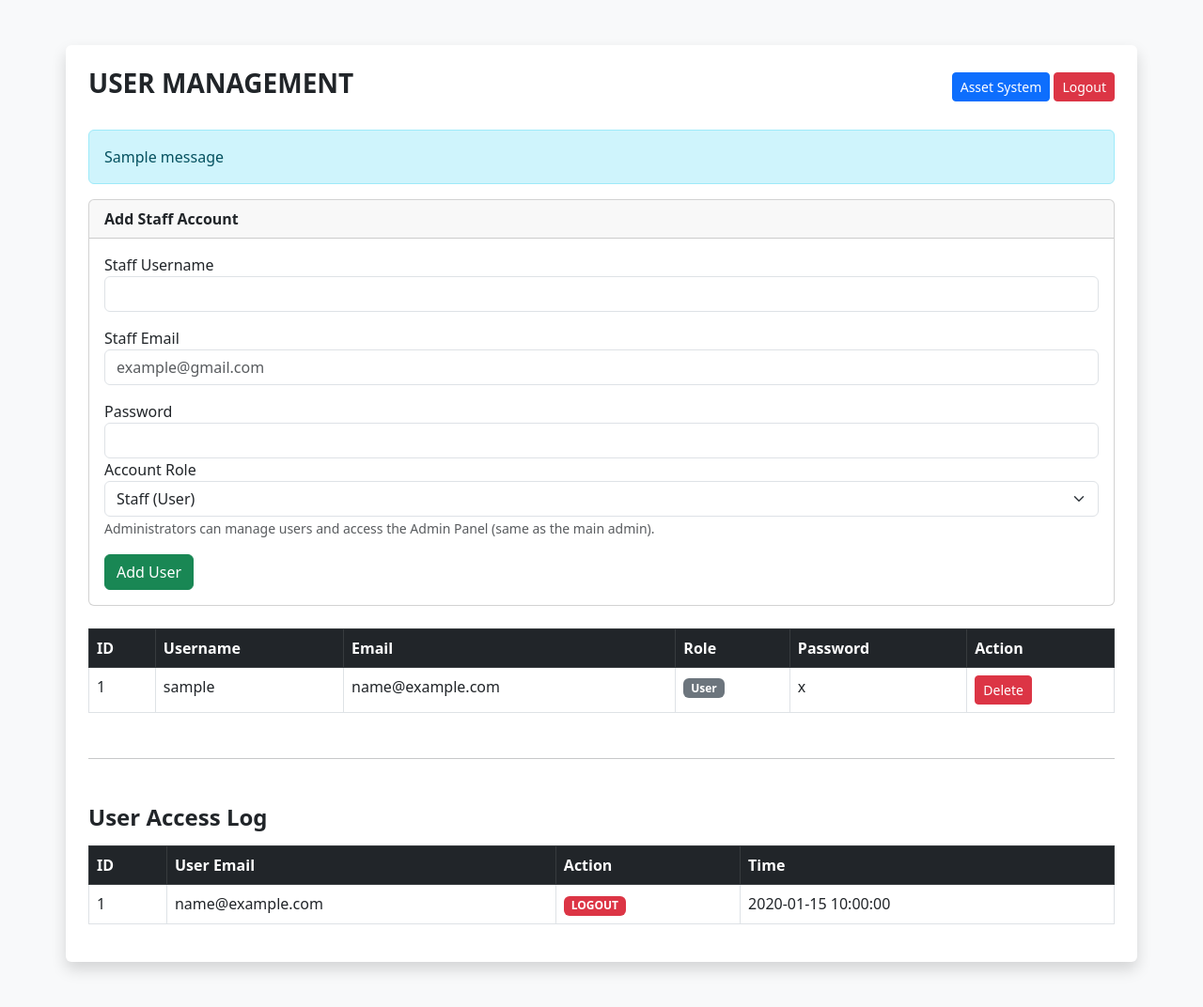
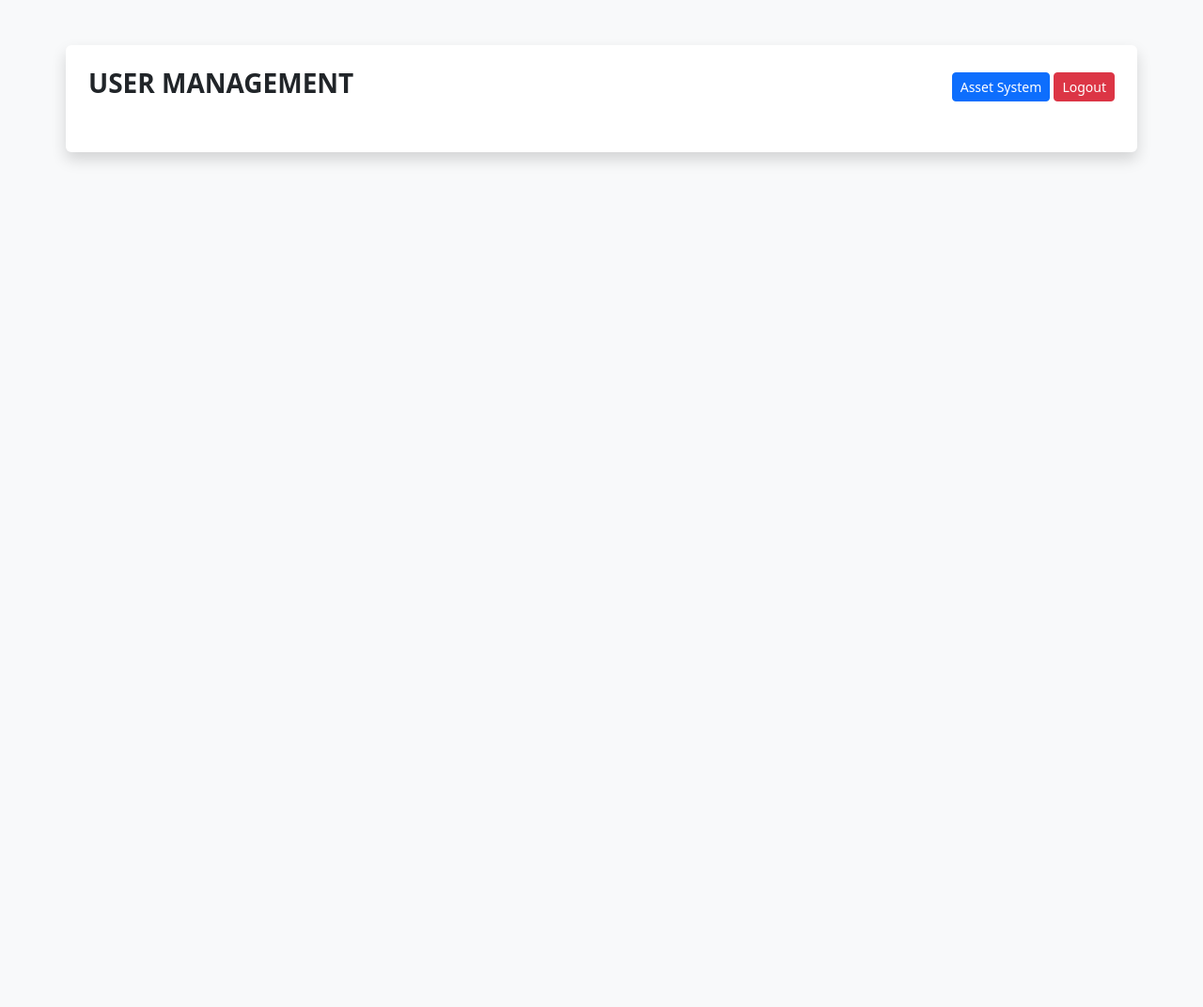
Before and after one commit to Fakhrul0029/Asset-Tracker-System-New-, a Flask app: page /admin in a window 1280 px wide. Shown: the whole page at 94% size. After the commit the page ends 173 px from the top, so only its background shows below. Run offline with Flask 3, Linux system fonts and the light colour scheme; the visitor is signed in with stand-in values (Sample User, id 1); one stand-in notice (Sample message) is shown; a database or web service that is not in the repository returns one stand-in record (values such as "Sample title"); some libraries are stand-ins or nearby versions.

Commit message:
Clean up admin.html by removing unused sections
Removed user management form and flash messages from admin panel.

```diff
--- a/templates/admin.html
+++ b/templates/admin.html
@@ -14,7 +14,6 @@
 
 <div class="container bg-white p-4 rounded shadow">
 
-    <!-- TOP BAR -->
     <motion class="d-flex justify-content-between align-items-center mb-4">
 
         <h3 class="fw-bold">
@@ -40,258 +39,3 @@
         </motion>
 
     </motion>
-
-    <!-- FLASH MESSAGE -->
-    {% with messages = get_flashed_messages() %}
-        {% if messages %}
-            {% for m in messages %}
-
-            <div class="alert alert-info">
-
-                {{ m }}
-
-            </div>
-
-            {% endfor %}
-        {% endif %}
-    {% endwith %}
-
-    <!-- ADD USER -->
-    <div class="card mb-4">
-
-        <motion class="card-header fw-bold">
-
-            Add Staff Account
-
-        </motion>
-
-        <div class="card-body">
-
-            <form method="POST"
-                  action="/add_user">
-
-                <div class="mb-3">
-
-                    <label>
-                        Staff Username
-                    </label>
-
-                    <input type="text"
-                           name="username"
-                           class="form-control"
-                           required>
-
-                </div>
-
-                <div class="mb-3">
-
-                    <label>
-                        Staff Email
-                    </label>
-
-                    <input type="email"
-                           name="email"
-                           class="form-control"
-                           placeholder="example@gmail.com"
-                           required>
-
-                </div>
-
-                <motion class="mb-3">
-
-                    <label>
-                        Password
-                    </label>
-
-                    <input type="text"
-                           name="password"
-                           class="form-control"
-                           required>
-
-                </motion>
-
-                <div class="mb-3">
-
-                    <label>
-                        Account Role
-                    </label>
-
-                    <select name="role"
-                            class="form-select"
-                            required>
-
-                        <option value="user">
-                            Staff (User)
-                        </option>
-
-                        <option value="admin">
-                            Administrator
-                        </option>
-
-                    </select>
-
-                    <small class="text-muted">
-                        Administrators can manage users and access the Admin Panel (same as the main admin).
-                    </small>
-
-                </div>
-
-                <button class="btn btn-success">
-
-                    Add User
-
-                </button>
-
-            </form>
-
-        </div>
-
-    </div>
-
-    <!-- USER TABLE -->
-    <table class="table table-bordered table-hover">
-
-        <thead class="table-dark">
-
-            <tr>
-
-                <th>ID</th>
-                <th>Username</th>
-                <th>Email</th>
-                <th>Role</th>
-                <th>Password</th>
-                <th>Action</th>
-
-            </tr>
-
-        </thead>
-
-        <tbody>
-
-            {% for user in users %}
-
-            <tr>
-
-                <td>{{ user.id }}</td>
-
-                <td>{{ user.username }}</td>
-
-                <td>{{ user.email }}</td>
-
-                <td>
-
-                    {% if user.role == 'admin' or user.username == 'admin' %}
-
-                        <span class="badge bg-danger">
-                            Admin
-                        </span>
-
-                    {% else %}
-
-                        <span class="badge bg-secondary">
-                            User
-                        </span>
-
-                    {% endif %}
-
-                </td>
-
-                <td>{{ user.password }}</td>
-
-                <td>
-
-                    {% if user.username != 'admin' %}
-
-                    <form method="POST"
-                          action="/delete_user/{{ user.id }}">
-
-                        <button class="btn btn-danger btn-sm">
-
-                            Delete
-
-                        </button>
-
-                    </form>
-
-                    {% endif %}
-
-                </td>
-
-            </tr>
-
-            {% endfor %}
-
-        </tbody>
-
-    </table>
-
-    <!-- ACCESS LOG -->
-    <hr class="my-5">
-
-    <h4 class="fw-bold mb-3">
-
-        User Access Log
-
-    </h4>
-
-    <table class="table table-bordered table-hover">
-
-        <thead class="table-dark">
-
-            <tr>
-
-                <th>ID</th>
-                <th>User Email</th>
-                <th>Action</th>
-                <th>Time</th>
-
-            </tr>
-
-        </thead>
-
-        <tbody>
-
-            {% for log in access_logs %}
-
-            <tr>
-
-                <td>{{ log.id }}</td>
-
-                <td>{{ log.user_email }}</td>
-
-                <td>
-
-                    {% if log.action == 'LOGIN' %}
-
-                        <span class="badge bg-success">
-
-                            LOGIN
-
-                        </span>
-
-                    {% else %}
-
-                        <span class="badge bg-danger">
-
-                            LOGOUT
-
-                        </span>
-
-                    {% endif %}
-
-                </td>
-
-                <td>{{ log.created_at }}</td>
-
-            </tr>
-
-            {% endfor %}
-
-        </tbody>
-
-    </table>
-
-</motion>
-
-</body>
-</html>
```
